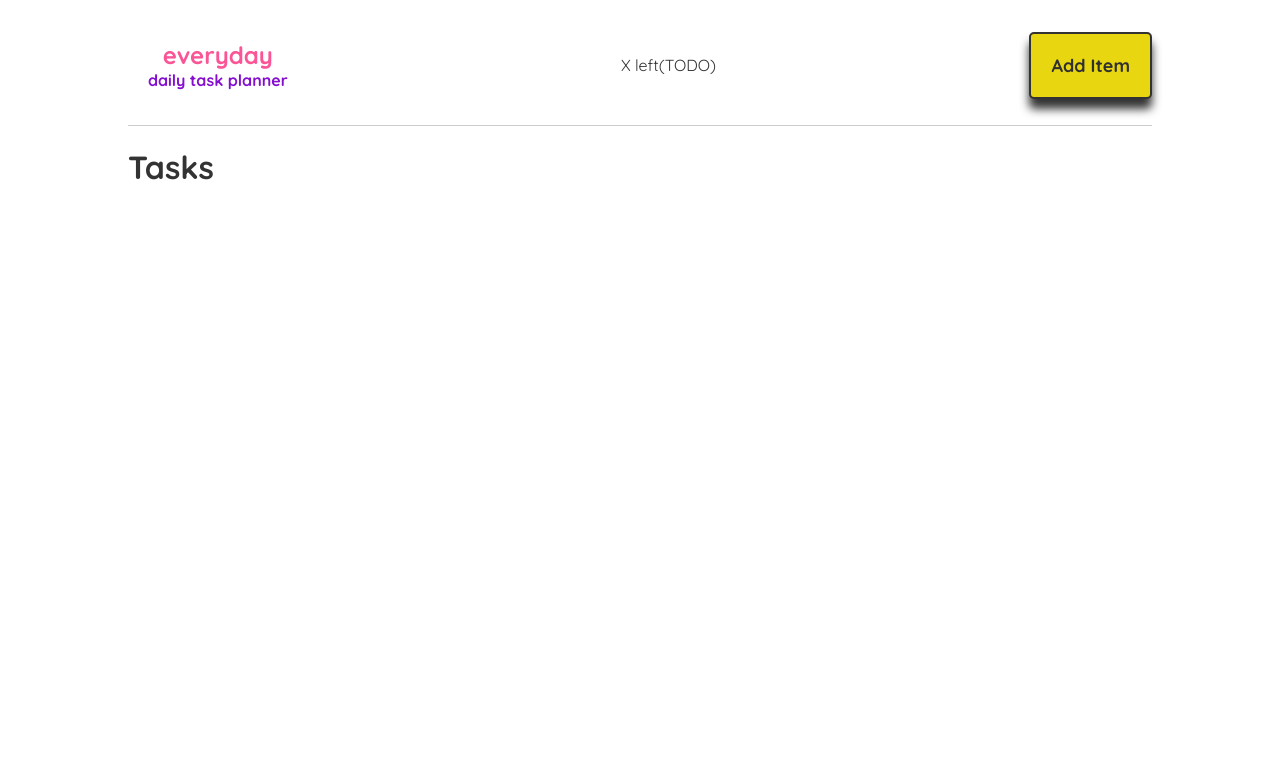
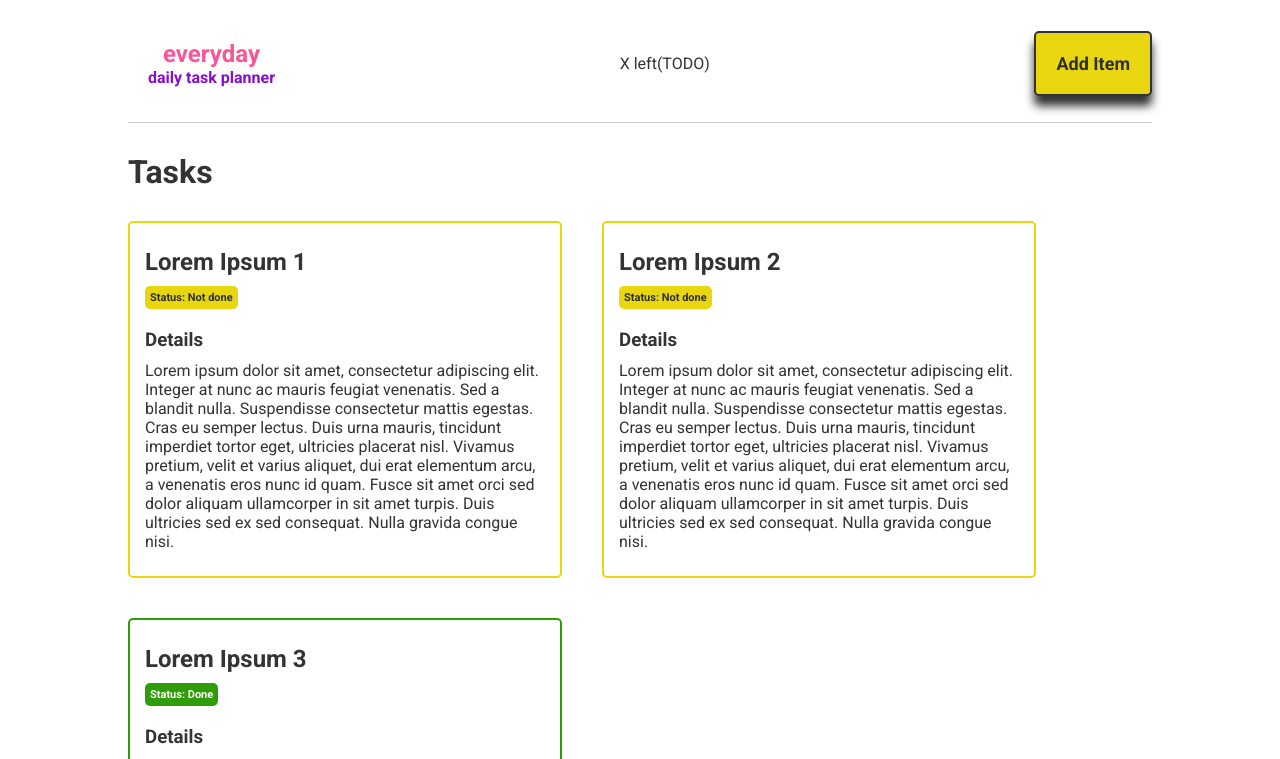
Before and after one commit to adithya-s-sekhar/everyday-todo, a React (Create React App) app: page / in a window 1280 px wide. Shown: the top 759 px of the page. Built offline with nearby package versions, Linux system fonts and the light colour scheme; data requests are answered from the project's data file.

Commit message:
many changes

```diff
--- a/data/db.json
+++ b/data/db.json
@@ -1,3 +1,22 @@
 {
-  "tasks": []
+  "tasks": [
+    {
+      "title": "Lorem Ipsum 1",
+      "details": "Lorem ipsum dolor sit amet, consectetur adipiscing elit. Integer at nunc ac mauris feugiat venenatis. Sed a blandit nulla. Suspendisse consectetur mattis egestas. Cras eu semper lectus. Duis urna mauris, tincidunt imperdiet tortor eget, ultricies placerat nisl. Vivamus pretium, velit et varius aliquet, dui erat elementum arcu, a venenatis eros nunc id quam. Fusce sit amet orci sed dolor aliquam ullamcorper in sit amet turpis. Duis ultricies sed ex sed consequat. Nulla gravida congue nisi.",
+      "status": 0,
+      "id": 1
+    },
+    {
+      "title": "Lorem Ipsum 2",
+      "details": "Lorem ipsum dolor sit amet, consectetur adipiscing elit. Integer at nunc ac mauris feugiat venenatis. Sed a blandit nulla. Suspendisse consectetur mattis egestas. Cras eu semper lectus. Duis urna mauris, tincidunt imperdiet tortor eget, ultricies placerat nisl. Vivamus pretium, velit et varius aliquet, dui erat elementum arcu, a venenatis eros nunc id quam. Fusce sit amet orci sed dolor aliquam ullamcorper in sit amet turpis. Duis ultricies sed ex sed consequat. Nulla gravida congue nisi.",
+      "status": 0,
+      "id": 2
+    },
+    {
+      "title": "Lorem Ipsum 3",
+      "details": "Lorem ipsum dolor sit amet, consectetur adipiscing elit. Integer at nunc ac mauris feugiat venenatis. Sed a blandit nulla. Suspendisse consectetur mattis egestas. Cras eu semper lectus. Duis urna mauris, tincidunt imperdiet tortor eget, ultricies placerat nisl. Vivamus pretium, velit et varius aliquet, dui erat elementum arcu, a venenatis eros nunc id quam. Fusce sit amet orci sed dolor aliquam ullamcorper in sit amet turpis. Duis ultricies sed ex sed consequat. Nulla gravida congue nisi.",
+      "status": 1,
+      "id": 3
+    }
+  ]
 }
--- a/src/App.css
+++ b/src/App.css
@@ -1,7 +1,8 @@
-@import url('https://fonts.googleapis.com/css2?family=Quicksand:wght@300;400;500;600;700&display=swap');
+@import url('https://fonts.googleapis.com/css2?family=Roboto:wght@300;400;500;600;700&display=swap');
 
 *{
-  font-family: Quicksand, sans-serif;
+  font-family: Roboto, sans-serif;
+  margin: 0;
 }
 
 body{
@@ -59,7 +60,12 @@ a{
   transition: all 10ms ease;
 }
 
+.home{
+  margin-top: 30px;
+}
+
 .task-list{
+  margin-top: 30px;
   display: flex;
   gap: 40px;
   flex-wrap: wrap;
@@ -69,11 +75,11 @@ a{
   color: #333;
 }
 
-.task-item,.task-details{
+.task-item{
   width: 400px;
   border: 1px solid #ccc;
   border-radius: 5px;
-  padding: 20px 25px;
+  padding: 25px 15px;
 }
 
 .task0{
@@ -88,11 +94,19 @@ a{
   border: 2px solid purple;
 }
 
+.task-item-status,.task-item h3,.task-item-details p{
+  margin-top: 10px;
+}
+
+.task-item-details{
+  margin-top: 20px;
+}
+
 .status-text{
   font-size: 11px;
   font-weight: bold;
   display: inline-block;
-  padding: 5px 10px;
+  padding: 5px 5px;
   border-radius: 5px;
 }
 
@@ -111,15 +125,53 @@ a{
   color: #fff;
 }
 
+.task-item h3{
+  margin-top: 10px;
+}
+
+.task-details{
+  margin-top: 30px;
+}
+
+.task-list-details{
+  margin-top: 10px;
+}
+
+.task-details-actions{
+  margin-top: 30px;
+}
+
+.task-details-details{
+  margin-top: 50px;
+}
+
 .task-buttons{
-  border-top: 1px solid #ccc;
-  padding-top: 20px;
+  margin-top: 10px;
 }
+
+.task-details-details p{
+  margin-top: 10px;
+}
+
+/*
+.task-details{
+  display: flex;
+  flex-direction: column;
+  gap: 15px;
+  border: 1px solid #ccc;
+  padding: 10px 15px;
+  margin-top: 20px;
+}
+
+.task-details-details{
+  border: 1px solid #ccc;
+  padding: 5px 15px;
+} */
 
 .task-buttons button{
   border: 2px solid #333;
   border-radius: 5px;
-  padding: 15px 15px;
+  padding: 10px 15px;
   margin-right: 10px;
   cursor: pointer;
   font-weight: bold;
--- a/src/Home.js
+++ b/src/Home.js
@@ -11,7 +11,7 @@ const Home = () => {
     };
 
     return(
-        <div className="Home">
+        <div className="home">
             <h1>Tasks</h1>
             {!dbLoaded && <div>Loading..</div>}
             {error && <div>Error: {error}</div>}
--- a/src/TaskDetails.js
+++ b/src/TaskDetails.js
@@ -55,23 +55,30 @@ const TaskDetails = () => {
 
     return(
         <div>
-            <h1>Details</h1>
             {!dbLoaded && <div>Loading..</div>}
             {error && <div>Error: {error}</div>}
             {
                 task &&
-                <div className={`task-details task`+task.status}>
-                    <h2>{task.title}</h2>
+                <div className="task-details">
+                    <div className="task-details-title">
+                    <h1>{task.title}</h1>
+                    </div>
+                    <div className="task-details-actions">
+                        <div className="task-details-status">
                         {(task.status == 0) && <p className="status-text st-not-done">Status: Not done</p>}
                         {(task.status == 1) && <p className="status-text st-done">Status: Done</p>}
                         {(task.status == 2) && <p className="status-text st-wont-do">Status: Won't Do</p>}
-                    <h3>Details</h3>
-                    <p>{task.details}</p>
+                        </div>
                         <div className="task-buttons">
                                 {(task.status === 0) && <button className="task-button-done" onClick={doneTask}>Mark as Done</button>}
                                 {(task.status === 1) && <button className="task-button-not-done" onClick={notDoneTask}>Mark as not done</button>}
                                 {(task.status === 0) && <button className="task-button-wont-do" onClick={wontDoTask}>Won't Do</button>}
                                 {(task.status === 1 || task.status === 2) && <button className="task-button-delete" onClick={deleteTask}>Delete</button>}
+                        </div>
+                    </div>
+                    <div className="task-details-details">
+                        <h2>Details</h2>
+                        <p>{task.details}</p>
                     </div>
                 </div>
             }
--- a/src/TaskList.js
+++ b/src/TaskList.js
@@ -8,12 +8,18 @@ const TaskList = (props) => {
                 {tasks.map((task) => (
                     <Link to={`/tasks/${task.id}`}>
                     <div key={task.id} className={`task-item task`+task.status}>
+                        <div className="task-item-title">
                             <h2>{task.title}</h2>
+                        </div>
+                        <div className="task-item-status">
                             {(task.status == 0) && <p className="status-text st-not-done">Status: Not done</p>}
                             {(task.status == 1) && <p className="status-text st-done">Status: Done</p>}
                             {(task.status == 2) && <p className="status-text st-wont-do">Status: Won't Do</p>}
+                        </div>
+                        <div className="task-item-details">
                             <h3>Details</h3>
                             <p>{task.details}</p>
+                        </div>
                     </div>
                     </Link>
                 ))}
```
Lines whose indentation alone changed are shown as unchanged.
